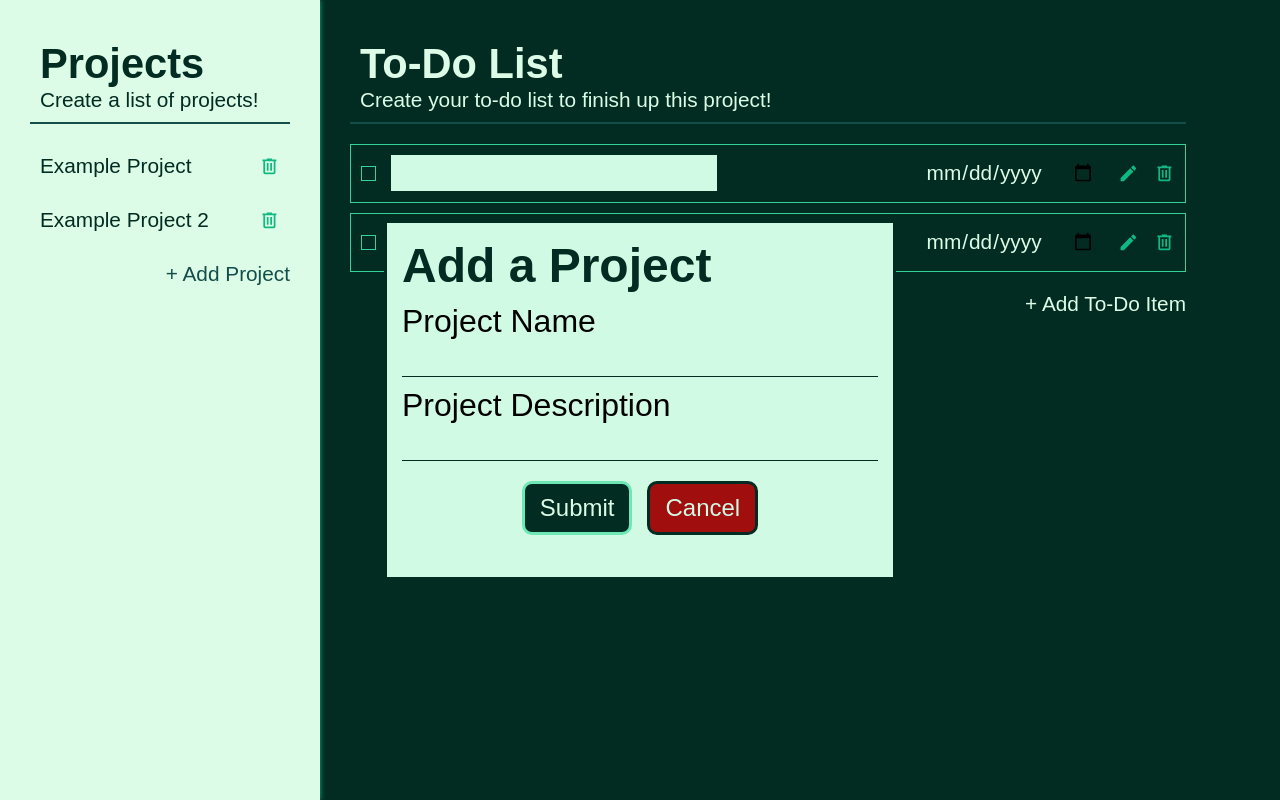
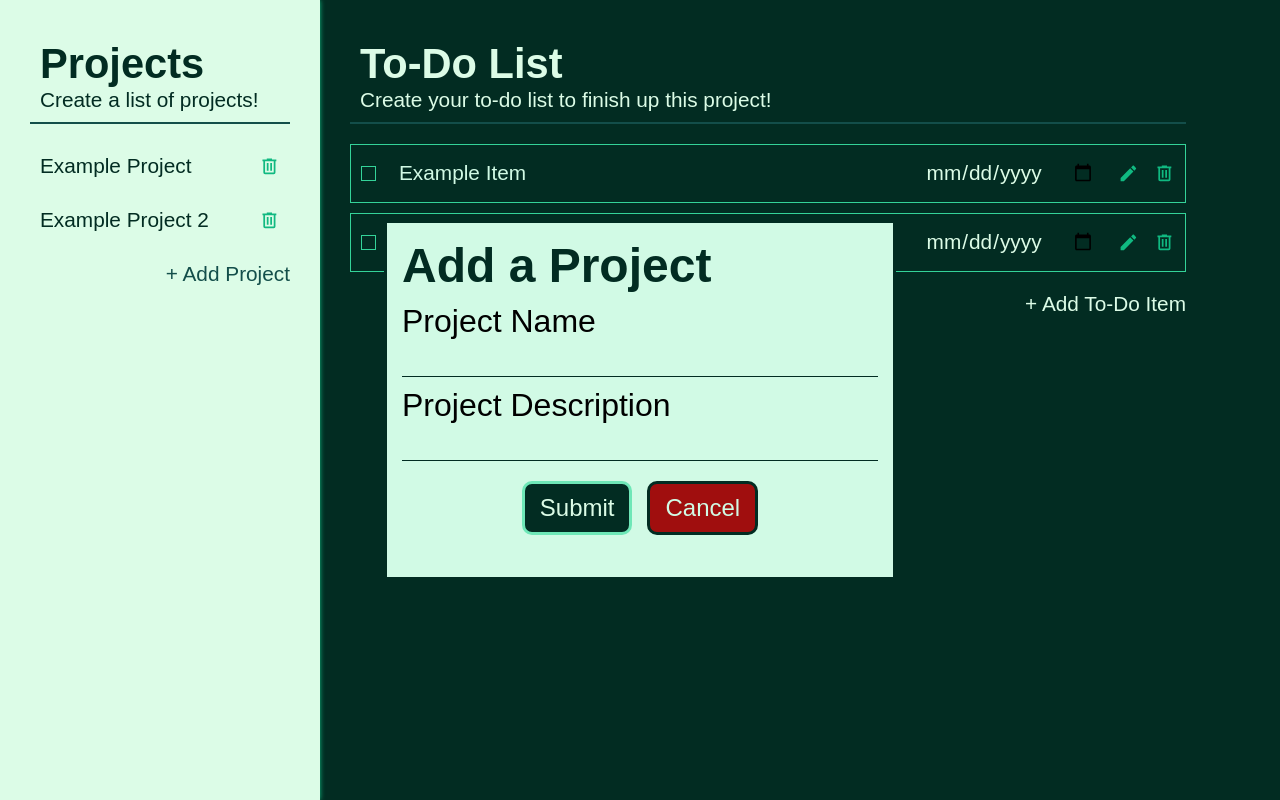
Before and after one commit to arnadeglenn/todo-list, a plain HTML site: page index.html in a window 1280 px wide. Drawn offline with Linux system fonts and the light colour scheme; a web font is replaced by a local one.

Commit message:
change list items to input for easy changing

```diff
--- a/index.html
+++ b/index.html
@@ -38,7 +38,7 @@
             <div class="list-items">
                 <div class="list-item">
                     <div class="checkbox"></div>
-                    <input class="to-do-input" type="text">
+                    <input class="to-do-input" type="text" placeholder="Example Item">
                     <div class="icon-box">
                         <input class="date-input" type="date">
                         <svg xmlns="http://www.w3.org/2000/svg" viewBox="0 0 24 24"><title>pencil</title><path d="M20.71,7.04C21.1,6.65 21.1,6 20.71,5.63L18.37,3.29C18,2.9 17.35,2.9 16.96,3.29L15.12,5.12L18.87,8.87M3,17.25V21H6.75L17.81,9.93L14.06,6.18L3,17.25Z" /></svg>
@@ -48,7 +48,7 @@
                 </div>
                 <div class="list-item">
                     <div class="checkbox"></div>
-                    <p>Example Project 2</p>
+                    <input class="to-do-input" type="text" placeholder="Example Item 2">
                     <div class="icon-box">
                         <input class="date-input" type="date">
                         <svg xmlns="http://www.w3.org/2000/svg" viewBox="0 0 24 24"><title>pencil</title><path d="M20.71,7.04C21.1,6.65 21.1,6 20.71,5.63L18.37,3.29C18,2.9 17.35,2.9 16.96,3.29L15.12,5.12L18.87,8.87M3,17.25V21H6.75L17.81,9.93L14.06,6.18L3,17.25Z" /></svg>
@@ -61,7 +61,7 @@
             </div>
         </div>
     </div>
-    <dialog class="project-modal" id="project-addition">
+   <dialog class="project-modal" id="project-addition">
         <h2>Add a Project</h2>
         <form class="project-modal" method="dialog">
             <div class="project-name-box">
--- a/styles.css
+++ b/styles.css
@@ -202,6 +202,22 @@ input {
     font-size: 1.5rem;
 }
 
+.to-do-input {
+    background-color: var(--dark-green);
+    height: 2.3rem;
+    width: 100%;
+    border: none;
+    border-bottom: 1px solid var(--dark-green);
+    padding: 3px 8px 3px 8px;
+    font-family: inherit;
+    font-size: 1.3rem;
+    color: var(--white-emerald);
+}
+
+.to-do-input::placeholder {
+    color: var(--white-emerald);
+}
+
 input:focus {
     outline: none;
     border-bottom: 1px solid var(--dark-green);
```
Also changed, not shown: main.js (+2 -0 lines).
